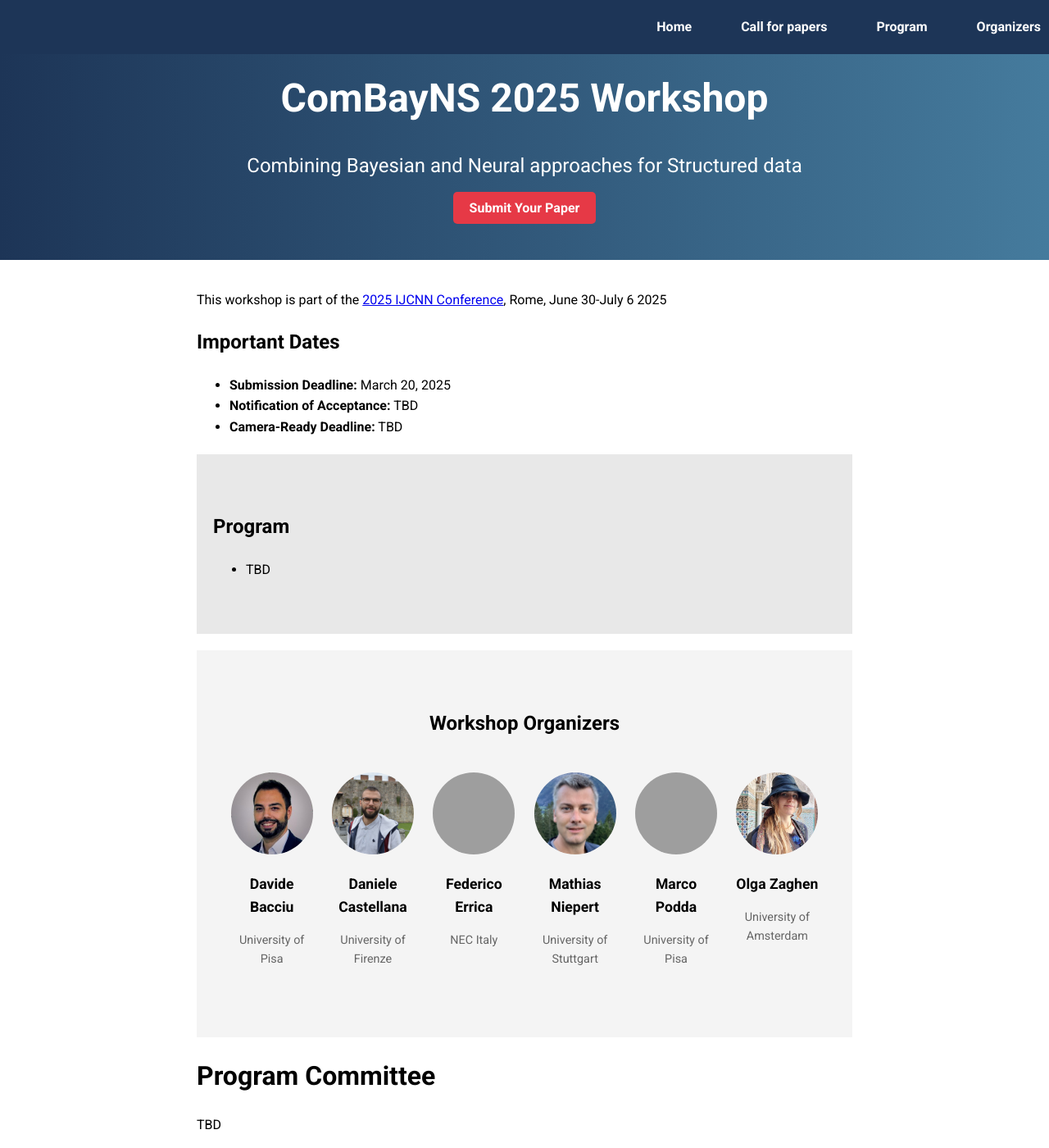
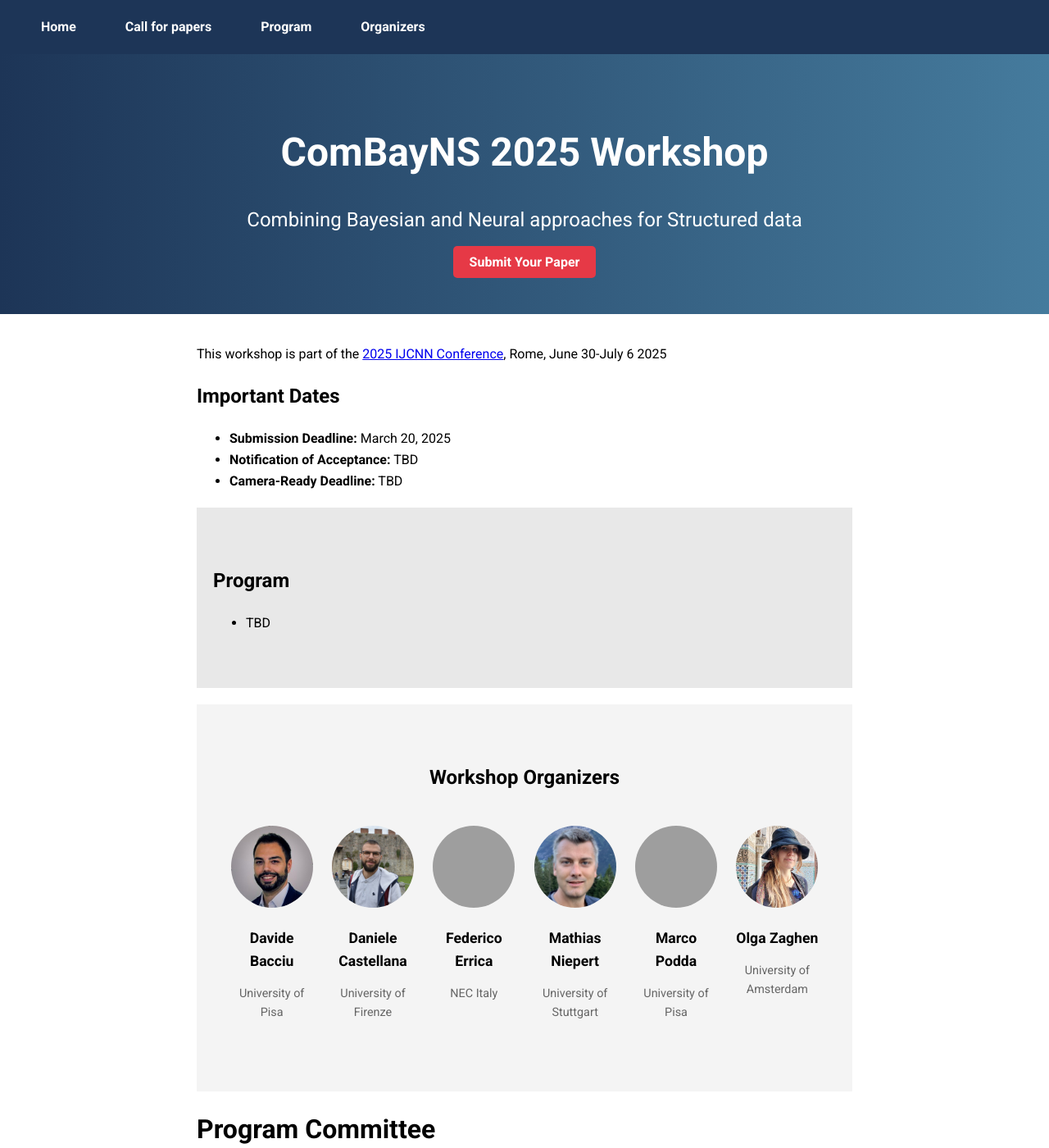
Before and after one commit to combayns2025/combayns2025.github.io, a Jekyll site: the page built from index.md, in a window 1280 px wide and 1400 px high. Shown: the whole window at 82% size. Built offline with Jekyll 4.4.1, drawn with Linux system fonts in a browser that asks for light colours; grey boxes are pictures that could not be loaded.

Commit message:
Update style.css

```diff
--- a/assets/css/style.css
+++ b/assets/css/style.css
@@ -11,14 +11,6 @@
 }
 
 /* Navbar */
-
-.navbar {
-  position: fixed;
-  top: 0;
-  left: 0;
-  width: 100%;
-  z-index: 1000; /* Ensure the navbar stays on top of other content */
-}
 
 nav ul {
   display: flex;
@@ -149,6 +141,15 @@
   background: #1d3557;
   color: #fff;
   padding: 10px 20px;
+  position: fixed;
+  top: 0;
+  left: 0;
+  width: 100%;
+  z-index: 1000; /* Ensure the navbar stays on top of other content */
+  display: flex;
+  justify-content: space-between;
+  align-items: center;
+  position: relative;
 }
 
 .navbar-container {
```
